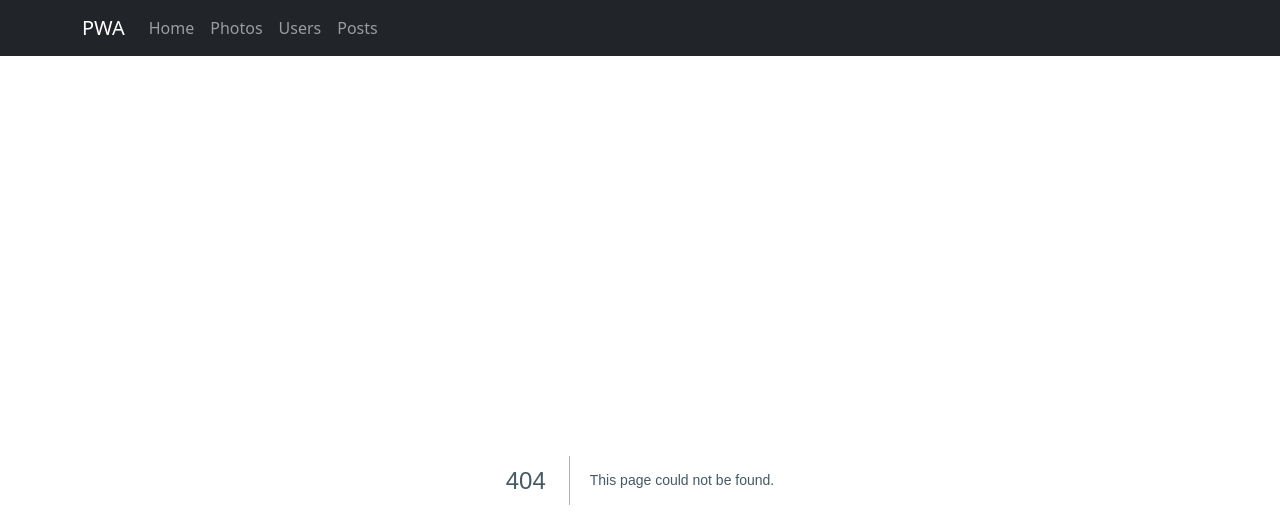
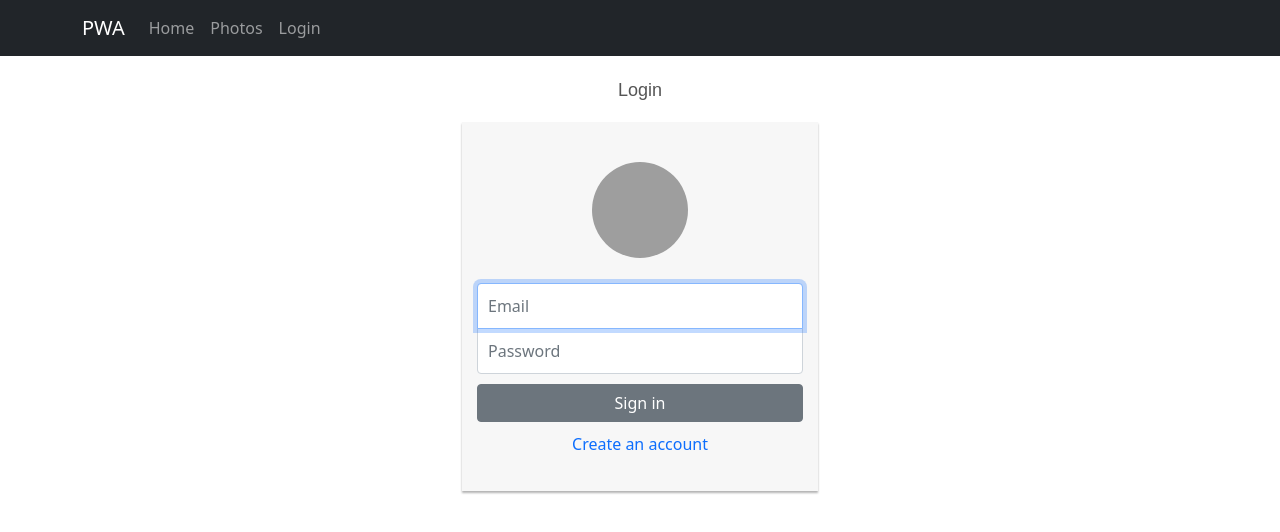
Before and after one commit to ismail-klc/progressive-web-app, a Next.js app: page /login in a window 1280 px wide. Before the commit this address had no page. Shown: the top 532 px of the page. Built offline with nearby package versions, Linux system fonts and the light colour scheme; no server answers; grey boxes are pictures that could not be loaded.

Commit message:
auth added

```diff
--- a/components/navbar.js
+++ b/components/navbar.js
@@ -1,14 +1,38 @@
-import React from 'react'
+import React, { useEffect } from 'react'
 import { Navbar, Container, Nav, NavDropdown } from 'react-bootstrap'
 import Link from 'next/link'
 import { useRouter } from 'next/router'
+import { authState } from '../states/auth'
+import { useRecoilState } from 'recoil'
 
 
-function MyNavbar() {
+function MyNavbar({ user }) {
     const router = useRouter()
+    const [auth, setAuth] = useRecoilState(authState);
+    const url = process.env.API || 'http://localhost:8080'
+
+    useEffect(() => {
+        setAuth(user)
+    }, [])
+
+    const handleLogout = async (e) => {
+        e.preventDefault()
+
+        const res = await fetch(`${url}/api/signout`, {
+            method: 'POST',
+            headers: {'Content-Type': 'application/json'},
+            credentials: 'include',
+        })
+
+        if (res.status === 200) {
+            await router.push('/login');
+            setAuth(null)
+        }
+
+    }
 
     return (
-        <div style={{marginBottom: '80px'}}>
+        <div style={{ marginBottom: '80px' }}>
             <Navbar
                 fixed="top"
                 collapseOnSelect
@@ -30,12 +54,31 @@ function MyNavbar() {
                             <Link href="/photos">
                                 <a className={`nav-link ${router.route === '/photos' ? 'active' : null}`} style={{ cursor: 'pointer' }}>Photos</a>
                             </Link>
+
+                            {
+                                auth &&
+                                <>
                                     <Link href="/users">
                                         <a className={`nav-link ${router.route === '/users' ? 'active' : null}`} style={{ cursor: 'pointer' }}>Users</a>
                                     </Link>
                                     <Link href="/posts">
                                         <a className={`nav-link ${router.route === '/posts' ? 'active' : null}`} style={{ cursor: 'pointer' }}>Posts</a>
                                     </Link>
+                                    <a
+                                        onClick={handleLogout}
+                                        className={`nav-link`}
+                                        style={{ cursor: 'pointer' }}>Logout</a>
+                                </>
+                            }
+                            {
+                                !auth ?
+                                    <Link href="/login">
+                                        <a
+                                            className={`nav-link`}
+                                            style={{ cursor: 'pointer' }}>Login</a>
+                                    </Link> : null
+                            }
+
                         </Nav>
                     </Navbar.Collapse>
                 </Container>
--- a/pages/_app.js
+++ b/pages/_app.js
@@ -4,15 +4,54 @@ import '../styles/user-card.style.css'
 import 'bootstrap/dist/css/bootstrap.min.css'
 import MyNavbar from '../components/navbar'
 import Header from '../components/header'
+import axios from 'axios'
 
-export default function MyApp({ Component, pageProps }) {
+function MyApp({ Component, pageProps, user }) {
+
   return (
     <>
       <Header />
       <RecoilRoot>
-        <MyNavbar />
+        <MyNavbar user={user} />
         <Component {...pageProps} />
       </RecoilRoot>
     </>
   )
 }
+
+MyApp.getInitialProps = async ({ ctx }) => {
+  if (ctx.req) {
+    try {
+    const url = process.env.API || 'http://localhost:8080'
+
+      const response = await axios.get(`${url}/api/currentuser`, {
+        headers: ctx.req.headers,
+        credentials: true,
+      });
+
+      console.log(response.status);
+
+      if (response.status === 200) {
+        // let pageProps = {};
+
+        const user = response.data
+        // if (Component.getInitialProps) {
+        //   pageProps = await Component.getInitialProps(ctx);
+        // }
+
+        return { user };
+
+      }
+      else {
+        return {
+        };
+      }
+    } catch (error) {
+      return {
+      };
+    }
+  }
+  return {}
+};
+
+export default MyApp
--- a/pages/index.js
+++ b/pages/index.js
@@ -1,5 +1,6 @@
 import { Button, Container } from "react-bootstrap";
 import { useRecoilState } from "recoil";
+import { authState } from "../states/auth";
 import { photosState } from "../states/photos";
 import { postsState } from "../states/posts";
 import { usersState } from "../states/users";
@@ -8,6 +9,7 @@ export default function Home() {
   const [photos] = useRecoilState(photosState);
   const [users] = useRecoilState(usersState);
   const [posts] = useRecoilState(postsState);
+  const [auth] = useRecoilState(authState);
 
   return (
     <Container>
@@ -21,6 +23,9 @@ export default function Home() {
         <h3>
           posts: {posts.length}
         </h3>
+        <h3>
+          auth: {auth ? 'true' : 'false'}
+        </h3>
     </Container>
   )
 }
--- /dev/null
+++ b/pages/login.js
@@ -0,0 +1,62 @@
+import axios from 'axios'
+import router from 'next/router'
+import React, { useState } from 'react'
+import { Button, Col } from 'react-bootstrap'
+import { useRecoilState } from 'recoil'
+import { authState } from '../states/auth'
+
+function Login() {
+    const [email, setEmail] = useState('')
+    const [password, setPassword] = useState('')
+    const [auth, setAuth] = useRecoilState(authState);
+
+    const url = process.env.API || 'http://localhost:8080'
+
+    const handleSubmit = async (e) => {
+        e.preventDefault()
+
+        const res = await axios.post(`${url}/api/signin`, { email, password }, {
+            withCredentials: true
+        })
+
+        if (res.status === 200) {
+            setAuth(res.data)
+            await router.push('/')
+        }
+    }
+
+    return (
+        <div className="container">
+            <div className="row">
+                <Col xs={12} sm={8} lg={6} xl={4} className="mx-auto">
+                    <h1 className="text-center login-title">Login</h1>
+                    <div className="account-wall">
+                        <img className="profile-img" src="https://lh5.googleusercontent.com/-b0-k99FZlyE/AAAAAAAAAAI/AAAAAAAAAAA/eu7opA4byxI/photo.jpg?sz=120"
+                            alt="" />
+                        <form className="form-signin" onSubmit={handleSubmit}>
+                            <input
+                                value={email}
+                                onChange={e => setEmail(e.target.value)}
+                                type="text" className="form-control" placeholder="Email" required autoFocus />
+                            <input
+                                value={password}
+                                onChange={e => setPassword(e.target.value)}
+                                type="password" className="form-control" placeholder="Password" required />
+                            <div className="d-grid gap-2">
+                                <Button variant="secondary" type="submit">
+                                    Sign in
+                                </Button>
+                            </div>
+                            <a href="#" className="text-center new-account">Create an account </a>
+
+                        </form>
+                    </div>
+                </Col>
+            </div>
+        </div>
+
+
+    )
+}
+
+export default Login
--- /dev/null
+++ b/states/auth.js
@@ -0,0 +1,6 @@
+import { atom, selector } from 'recoil'
+
+export const authState = atom({
+    key: 'auth',
+    default: null,
+  })
--- a/styles/globals.css
+++ b/styles/globals.css
@@ -14,3 +14,79 @@ a {
   box-sizing: border-box;
   outline: none;
 }
+
+.form-signin
+{
+    padding: 15px;
+    margin: 0 auto;
+}
+.form-signin .form-signin-heading, .form-signin .checkbox
+{
+    margin-bottom: 10px;
+}
+.form-signin .checkbox
+{
+    font-weight: normal;
+}
+.form-signin .form-control
+{
+  outline: none;
+    position: relative;
+    font-size: 16px;
+    height: auto;
+    padding: 10px;
+    -webkit-box-sizing: border-box;
+    -moz-box-sizing: border-box;
+    box-sizing: border-box;
+}
+.form-signin .form-control:focus
+{
+    z-index: 2;
+}
+.form-signin input[type="text"]
+{
+    margin-bottom: -1px;
+    border-bottom-left-radius: 0;
+    border-bottom-right-radius: 0;
+}
+.form-signin input[type="password"]
+{
+    margin-bottom: 10px;
+    border-top-left-radius: 0;
+    border-top-right-radius: 0;
+}
+.account-wall
+{
+    margin-top: 20px;
+    padding: 40px 0px 20px 0px;
+    background-color: #f7f7f7;
+    -moz-box-shadow: 0px 2px 2px rgba(0, 0, 0, 0.3);
+    -webkit-box-shadow: 0px 2px 2px rgba(0, 0, 0, 0.3);
+    box-shadow: 0px 2px 2px rgba(0, 0, 0, 0.3);
+}
+.login-title
+{
+    color: #555;
+    font-size: 18px;
+    font-weight: 400;
+    display: block;
+}
+.profile-img
+{
+    width: 96px;
+    height: 96px;
+    margin: 0 auto 10px;
+    display: block;
+    -moz-border-radius: 50%;
+    -webkit-border-radius: 50%;
+    border-radius: 50%;
+}
+.need-help
+{
+    margin-top: 10px;
+}
+.new-account
+{
+    display: block;
+    margin-top: 10px;
+}
```
Also changed, not shown: helpers/axios.js (added), 2 other files (tests, documents, lock files or other folders). Lines whose indentation alone changed are shown as unchanged.
